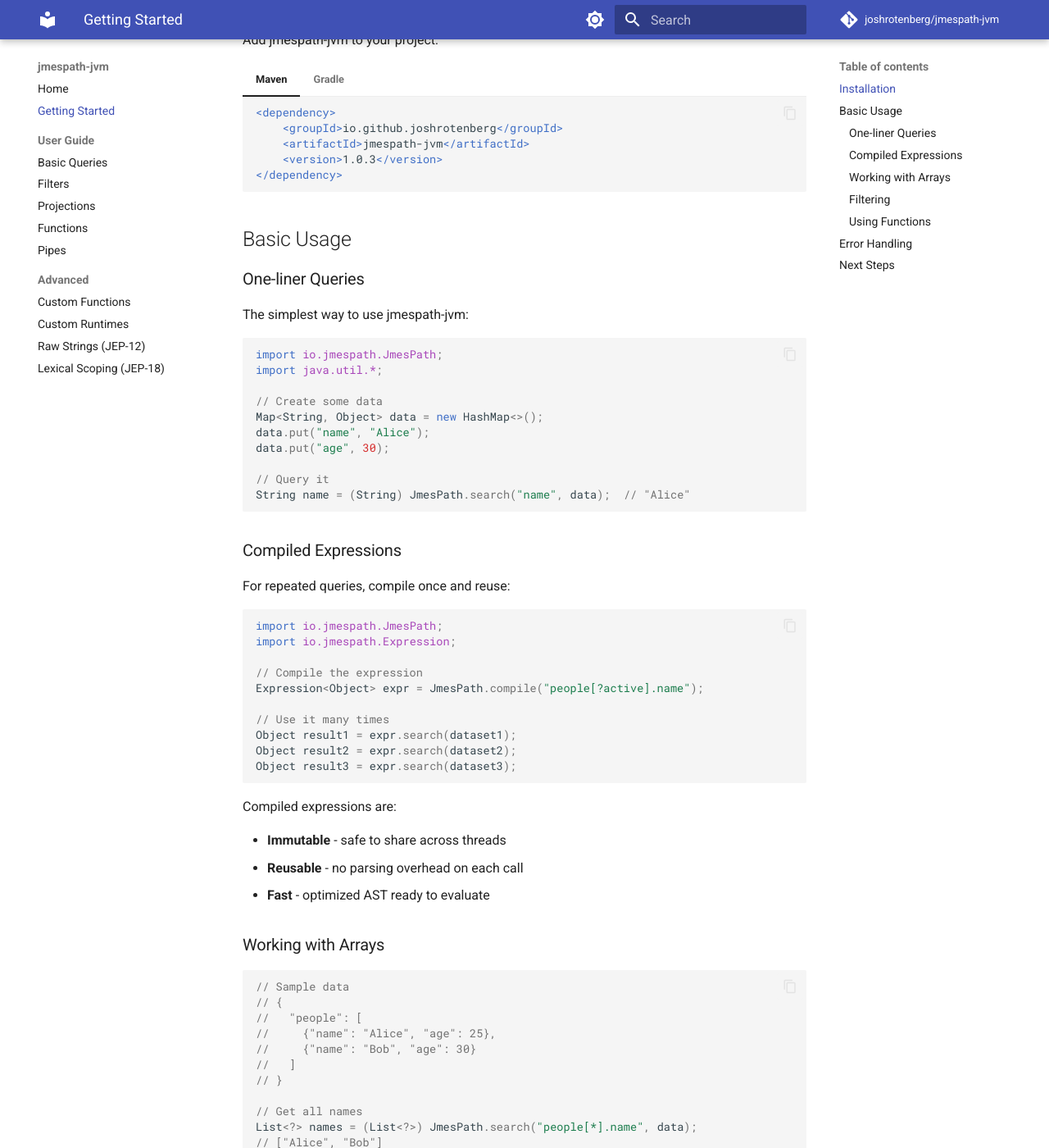
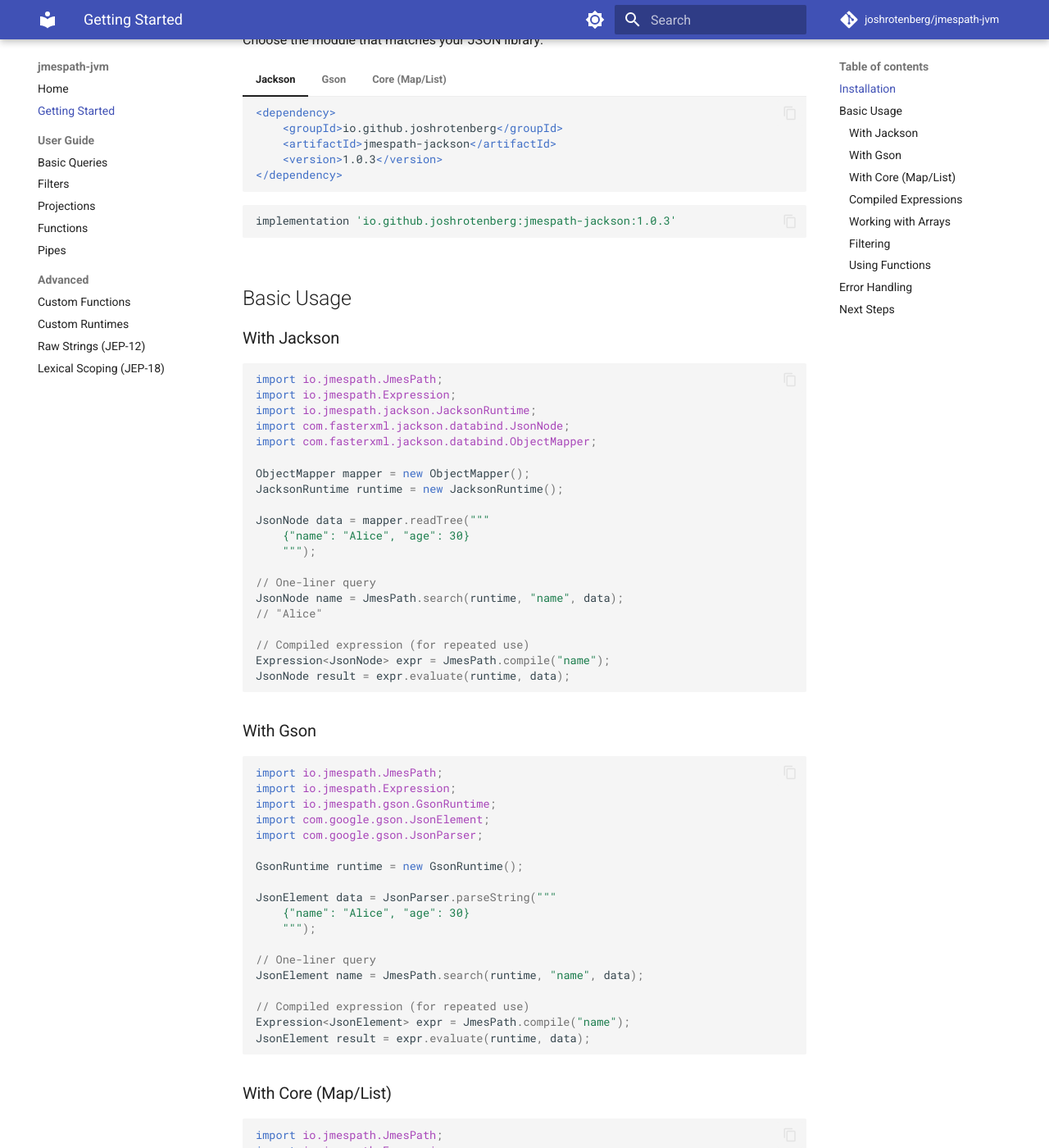
Before and after one commit to joshrotenberg/jmespath-jvm, an MkDocs documentation site: the page built from docs/getting-started.md, in a window 1280 px wide and 1400 px high, scrolled down 195 px. Shown: the whole window at 82% size. Built offline with MkDocs 1.6.1 and Material for MkDocs 9.7.7, drawn with Linux system fonts in a browser that asks for light colours; comment, search, counter and statistics services are not loaded; some of the changed text lies outside the part shown.

Commit message:
docs: update documentation for multi-module structure
- Update README.md with module table, Jackson/Gson/Core examples
- Update docs/index.md with tabbed examples for all modules
- Update docs/getting-started.md with installation and usage for all modules

````diff
--- a/docs/getting-started.md
+++ b/docs/getting-started.md
@@ -2,32 +2,105 @@
 
 ## Installation
 
-Add jmespath-jvm to your project:
+Choose the module that matches your JSON library:
 
-=== "Maven"
+=== "Jackson"
 
     ```xml
     <dependency>
         <groupId>io.github.joshrotenberg</groupId>
-        <artifactId>jmespath-jvm</artifactId>
+        <artifactId>jmespath-jackson</artifactId>
         <version>1.0.3</version>
     </dependency>
     ```
 
-=== "Gradle"
+    ```groovy
+    implementation 'io.github.joshrotenberg:jmespath-jackson:1.0.3'
+    ```
+
+=== "Gson"
+
+    ```xml
+    <dependency>
+        <groupId>io.github.joshrotenberg</groupId>
+        <artifactId>jmespath-gson</artifactId>
+        <version>1.0.3</version>
+    </dependency>
+    ```
 
     ```groovy
-    implementation 'io.github.joshrotenberg:jmespath-jvm:1.0.3'
+    implementation 'io.github.joshrotenberg:jmespath-gson:1.0.3'
+    ```
+
+=== "Core (Map/List)"
+
+    ```xml
+    <dependency>
+        <groupId>io.github.joshrotenberg</groupId>
+        <artifactId>jmespath-core</artifactId>
+        <version>1.0.3</version>
+    </dependency>
+    ```
+
+    ```groovy
+    implementation 'io.github.joshrotenberg:jmespath-core:1.0.3'
     ```
 
 ## Basic Usage
 
-### One-liner Queries
-
-The simplest way to use jmespath-jvm:
+### With Jackson
 
 ```java
 import io.jmespath.JmesPath;
+import io.jmespath.Expression;
+import io.jmespath.jackson.JacksonRuntime;
+import com.fasterxml.jackson.databind.JsonNode;
+import com.fasterxml.jackson.databind.ObjectMapper;
+
+ObjectMapper mapper = new ObjectMapper();
+JacksonRuntime runtime = new JacksonRuntime();
+
+JsonNode data = mapper.readTree("""
+    {"name": "Alice", "age": 30}
+    """);
+
+// One-liner query
+JsonNode name = JmesPath.search(runtime, "name", data);
+// "Alice"
+
+// Compiled expression (for repeated use)
+Expression<JsonNode> expr = JmesPath.compile("name");
+JsonNode result = expr.evaluate(runtime, data);
+```
+
+### With Gson
+
+```java
+import io.jmespath.JmesPath;
+import io.jmespath.Expression;
+import io.jmespath.gson.GsonRuntime;
+import com.google.gson.JsonElement;
+import com.google.gson.JsonParser;
+
+GsonRuntime runtime = new GsonRuntime();
+
+JsonElement data = JsonParser.parseString("""
+    {"name": "Alice", "age": 30}
+    """);
+
+// One-liner query
+JsonElement name = JmesPath.search(runtime, "name", data);
+
+// Compiled expression (for repeated use)
+Expression<JsonElement> expr = JmesPath.compile("name");
+JsonElement result = expr.evaluate(runtime, data);
+```
+
+### With Core (Map/List)
+
+```java
+import io.jmespath.JmesPath;
+import io.jmespath.Expression;
 import java.util.*;
 
 // Create some data
@@ -35,26 +108,50 @@
 data.put("name", "Alice");
 data.put("age", 30);
 
-// Query it
+// One-liner query
 String name = (String) JmesPath.search("name", data);  // "Alice"
+
+// Compiled expression (for repeated use)
+Expression<Object> expr = JmesPath.compile("name");
+Object result = expr.search(data);
 ```
 
 ### Compiled Expressions
 
 For repeated queries, compile once and reuse:
 
-```java
-import io.jmespath.JmesPath;
-import io.jmespath.Expression;
+=== "Jackson"
 
-// Compile the expression
-Expression<Object> expr = JmesPath.compile("people[?active].name");
+    ```java
+    Expression<JsonNode> expr = JmesPath.compile("people[?active].name");
 
-// Use it many times
-Object result1 = expr.search(dataset1);
-Object result2 = expr.search(dataset2);
-Object result3 = expr.search(dataset3);
-```
+    // Use it many times
+    JsonNode result1 = expr.evaluate(runtime, dataset1);
+    JsonNode result2 = expr.evaluate(runtime, dataset2);
+    JsonNode result3 = expr.evaluate(runtime, dataset3);
+    ```
+
+=== "Gson"
+
+    ```java
+    Expression<JsonElement> expr = JmesPath.compile("people[?active].name");
+
+    // Use it many times
+    JsonElement result1 = expr.evaluate(runtime, dataset1);
+    JsonElement result2 = expr.evaluate(runtime, dataset2);
+    JsonElement result3 = expr.evaluate(runtime, dataset3);
+    ```
+
+=== "Core"
+
+    ```java
+    Expression<Object> expr = JmesPath.compile("people[?active].name");
+
+    // Use it many times
+    Object result1 = expr.search(dataset1);
+    Object result2 = expr.search(dataset2);
+    Object result3 = expr.search(dataset3);
+    ```
 
 Compiled expressions are:
 
@@ -74,15 +171,15 @@
 // }
 
 // Get all names
-List<?> names = (List<?>) JmesPath.search("people[*].name", data);
+JmesPath.search("people[*].name", data);
 // ["Alice", "Bob"]
 
 // Get first person's name
-String first = (String) JmesPath.search("people[0].name", data);
+JmesPath.search("people[0].name", data);
 // "Alice"
 
 // Get last person
-Map<?,?> last = (Map<?,?>) JmesPath.search("people[-1]", data);
+JmesPath.search("people[-1]", data);
 // {"name": "Bob", "age": 30}
 ```
 
````
Also changed, not shown: README.md (+96 -25 lines), docs/index.md (+96 -21 lines).
